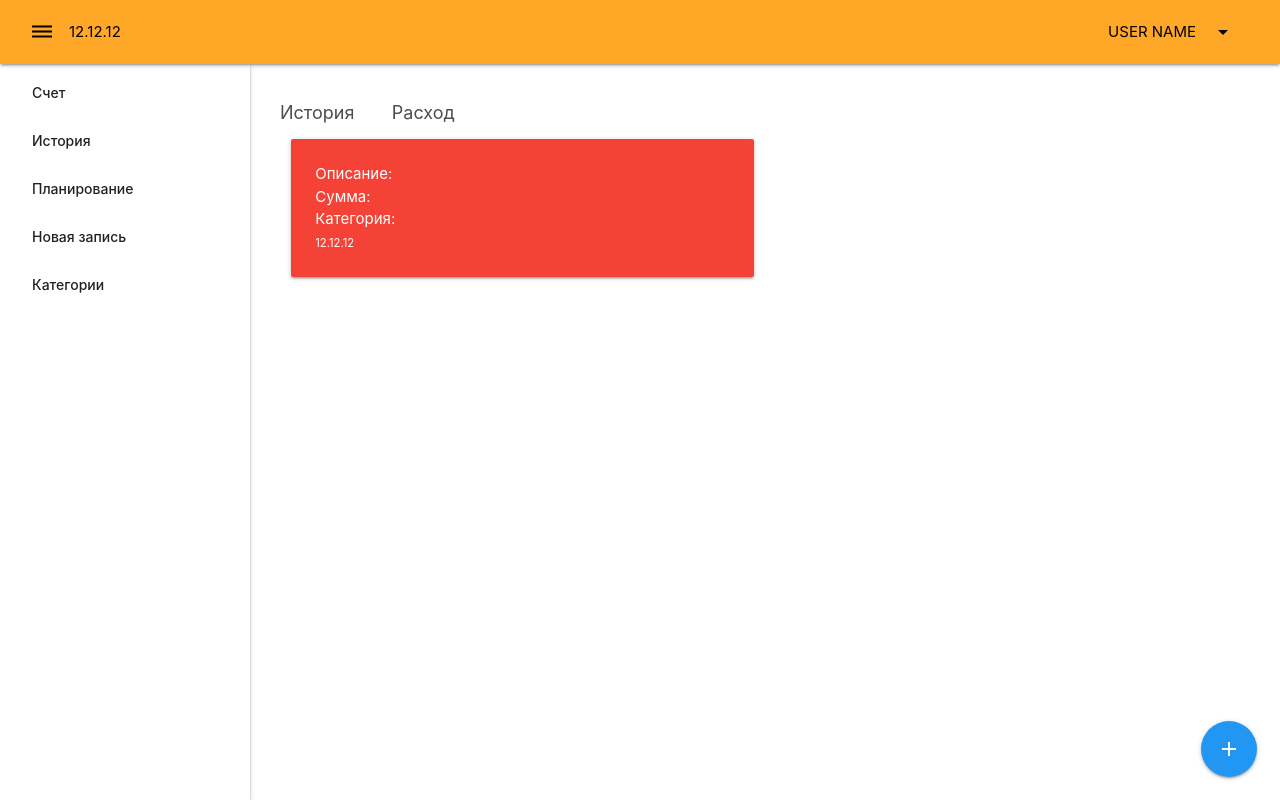
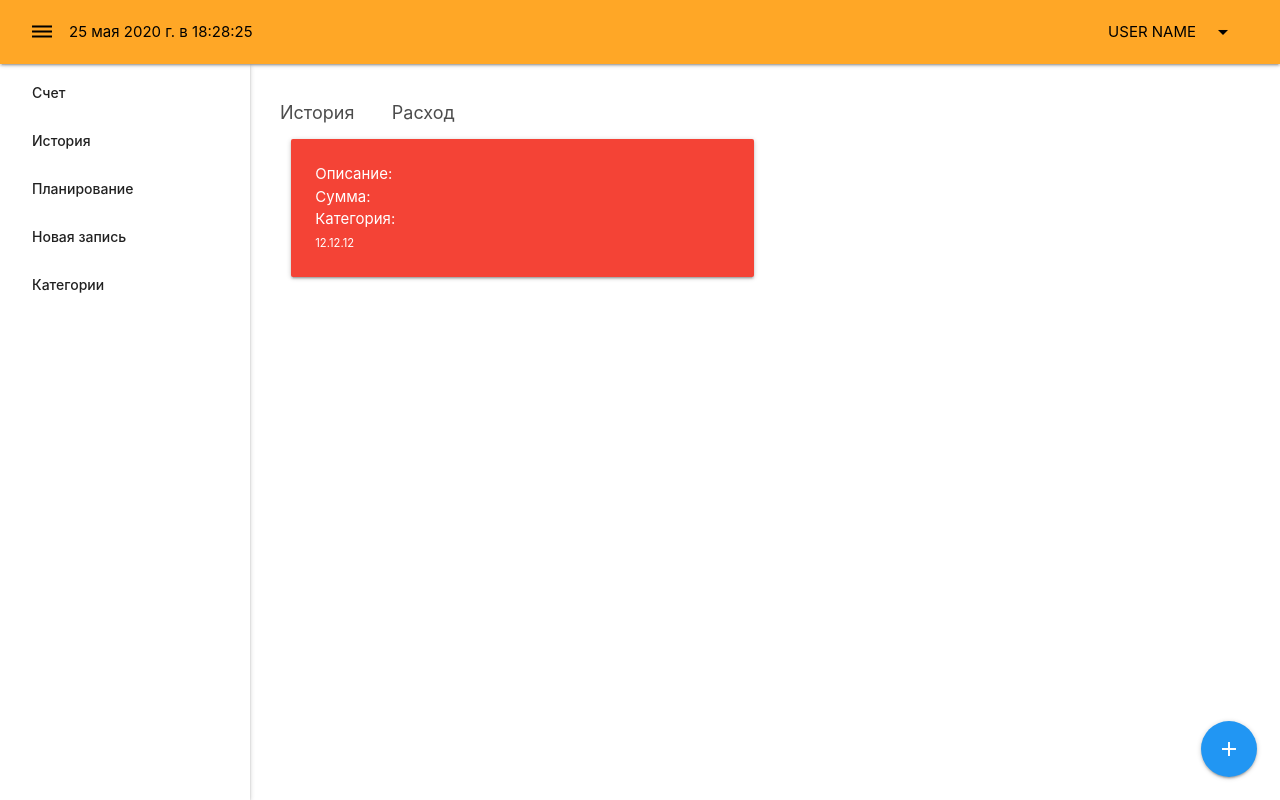
Before and after one commit to Makentosh/bugalteria-vue, a Vue app: page /detail in a window 1280 px wide. Built offline with nearby package versions, Linux system fonts and the light colour scheme.

Commit message:
crate filter time in navbar

```diff
--- a/src/components/app/Navbar.vue
+++ b/src/components/app/Navbar.vue
@@ -5,7 +5,9 @@
         <a href="#" @click.prevent="$emit('click')">
           <i class="material-icons black-text">dehaze</i>
         </a>
-        <span class="black-text">12.12.12</span>
+        <span class="black-text">
+          {{ date | date('datetime') }}
+        </span>
       </div>
 
       <ul class="right hide-on-small-and-down">
@@ -13,6 +15,7 @@
           <a
               class="dropdown-trigger black-text"
               href="#"
+              ref="dropdown"
               data-target="dropdown"
           >
             USER NAME
@@ -21,13 +24,13 @@
 
           <ul id='dropdown' class='dropdown-content'>
             <li>
-              <a href="#" class="black-text">
+              <router-link to="/profile" class="black-text">
                 <i class="material-icons">account_circle</i>Профиль
-              </a>
+              </router-link>
             </li>
             <li class="divider" tabindex="-1"></li>
             <li>
-              <a href="#" class="black-text">
+              <a href="#" @click.prevent="logout" class="black-text">
                 <i class="material-icons">assignment_return</i>Выйти
               </a>
             </li>
@@ -40,7 +43,38 @@
 
 <script>
   export default {
-    name: "Navbar"
+    name: "Navbar",
+    data() {
+      return {
+        date: new Date(),
+        interval: null,
+        dropdown: null
+      }
+    },
+
+    methods: {
+      logout() {
+        console.log('logout');
+
+        this.$router.push('/login?message=logout')
+      }
+    },
+
+    mounted() {
+      this.interval = setInterval(() => {
+        this.date = new Date();
+      });
+
+      // eslint-disable-next-line no-undef
+      this.dropdown = M.Dropdown.init(this.$refs.dropdown, {constrainWidth: false})
+    },
+
+    beforeDestroy() {
+      clearInterval(this.interval);
+      if (this.dropdown && this.dropdown.destroy) {
+        this.dropdown.destroy()
+      }
+    }
   }
 </script>
 
--- /dev/null
+++ b/src/components/filters/date.js
@@ -0,0 +1,18 @@
+export default function dateFilter(value, format = 'date') {
+  const options = {};
+
+  if (format.includes('date')) {
+    options.day = '2-digit';
+    options.month = 'long';
+    options.year = 'numeric';
+  }
+
+  if (format.includes('time')) {
+    options.hour = '2-digit';
+    options.minute = '2-digit';
+    options.second = '2-digit';
+  }
+
+
+  return new Intl.DateTimeFormat('ru-RU', options).format(new Date(value));
+}
--- a/src/layouts/MainLayout.vue
+++ b/src/layouts/MainLayout.vue
@@ -11,9 +11,9 @@
     </main>
 
     <div class="fixed-action-btn">
-      <a class="btn-floating btn-large blue" href="#">
+      <router-link class="btn-floating btn-large blue" to="/record">
         <i class="large material-icons">add</i>
-      </a>
+      </router-link>
     </div>
   </div>
 </template>
--- a/src/main.js
+++ b/src/main.js
@@ -4,8 +4,10 @@
 import router from './router'
 import store from './store'
 import 'materialize-css/dist/js/materialize.min';
+import dateFilter from './components/filters/date';
 
-Vue.config.productionTip = false
+Vue.config.productionTip = false;
+Vue.filter('date', dateFilter);
 
 new Vue({
   router,
```
